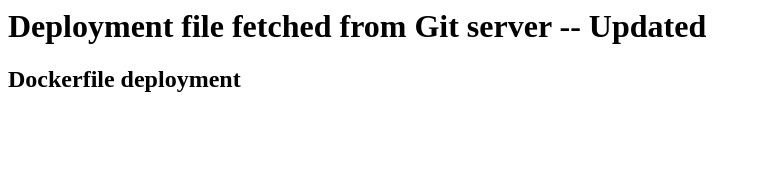
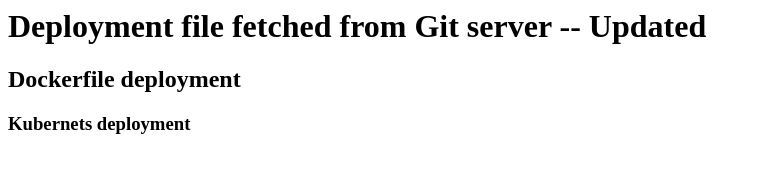
Before and after one commit to ammad-khalid/jenkin-projects, a plain HTML site: page index.html in a window 1280 px wide. Shown: the whole page, without its empty margins (0-761 px from the left). Drawn offline with Linux system fonts and the light colour scheme.

Commit message:
Update index.html

```diff
--- a/index.html
+++ b/index.html
@@ -1,2 +1,3 @@
 <h1>Deployment file fetched from Git server -- Updated</h1>
 <h2> Dockerfile deployment</h2>
+<h3> Kubernets deployment</h3>
```
